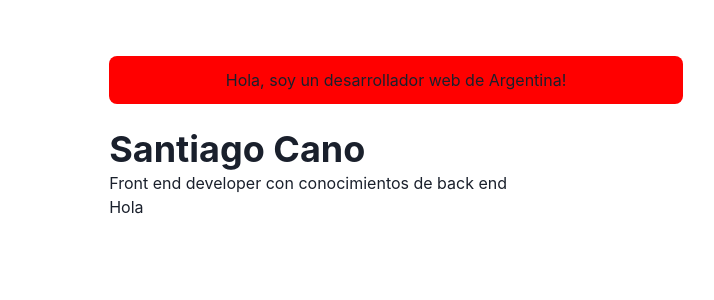
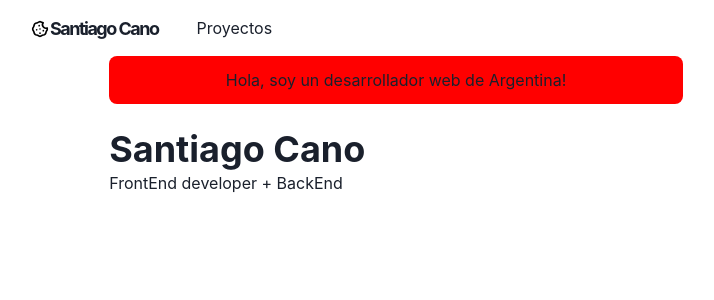
Before and after one commit to santicano2/santiPortfolio, a Next.js app: page / in a window 1280 px wide. Shown: the top 300 px of the page, without its empty margins (244-958 px from the left). Built offline with nearby package versions, Linux system fonts and the light colour scheme.

Commit message:
añadido navBar con su logo y un responsive menuButton

```diff
--- a/components/layouts/main.js
+++ b/components/layouts/main.js
@@ -1,5 +1,5 @@
-/* eslint-disable no-unused-vars */
 import Head from 'next/head'
+import Navbar from '../navbar'
 import { Box, Container } from '@chakra-ui/react'
 
 const Main = ({ children, router }) => {
@@ -10,6 +10,8 @@ const Main = ({ children, router }) => {
         <title>Santiago Cano - Homepage</title>
       </Head>
 
+      <Navbar path={router.asPath} />
+
       <Container maxW="container.md" pt={14}>
         {children}
       </Container>
--- a/components/logo.js
+++ b/components/logo.js
@@ -18,23 +18,21 @@ const LogoBox = styled.span`
 `
 
 const Logo = () => {
-  const footPrintImg = `/images/footprint${useColorModeValue('', '-dark')}.png`
+  const cookieImg = `/images/cookie${useColorModeValue('', '-dark')}.svg`
 
   return (
     <Link href="/">
-      <a>
       <LogoBox>
-          <Image src={footPrintImg} width={20} height={20} alt="logo" />
+        <Image src={cookieImg} width={20} height={20} alt="logo" />
         <Text
           color={useColorModeValue('gray.800', 'whiteAlpha.900')}
-            fontFamily="M PLUS Rounded 1c"
+          fontFamily='M PLUS Rounded 1c", sans-serif'
           fontWeight="bold"
           ml={3}
         >
           Santiago Cano
         </Text>
       </LogoBox>
-      </a>
     </Link>
   )
 }
--- /dev/null
+++ b/components/navbar.js
@@ -0,0 +1,116 @@
+/* eslint-disable react/display-name */
+import { forwardRef } from 'react'
+import Logo from './logo'
+import NextLink from 'next/link'
+import {
+  Container,
+  Box,
+  Link,
+  Stack,
+  Heading,
+  Flex,
+  Menu,
+  MenuItem,
+  MenuList,
+  MenuButton,
+  IconButton,
+  useColorModeValue
+} from '@chakra-ui/react'
+import { HamburgerIcon } from '@chakra-ui/icons'
+
+const LinkItem = ({ href, path, target, children, ...props }) => {
+  const active = path === href
+  const inactiveColor = useColorModeValue('gray.800', 'whiteAlpha.900')
+
+  return (
+    <Link
+      as={NextLink}
+      href={href}
+      scroll={false}
+      p={2}
+      bg={active ? 'grassTeal' : undefined}
+      color={active ? '#202023' : inactiveColor}
+      target={target}
+      {...props}
+    >
+      {children}
+    </Link>
+  )
+}
+
+const MenuLink = forwardRef((props, ref) => (
+  <Link ref={ref} as={NextLink} {...props} />
+))
+
+const Navbar = props => {
+  const { path } = props
+
+  return (
+    <Box
+      position="fixed"
+      as="nav"
+      w="100%"
+      bg={useColorModeValue('ffffff40', '#20202380')}
+      style={{ backdropFilter: 'blur(10px)' }}
+      zIndex={2}
+      {...props}
+    >
+      <Container
+        display="flex"
+        p={2}
+        maxW="container.md"
+        flexWrap="wrap"
+        textAlign="center"
+        justifyContent="space-between"
+      >
+        <Flex align="center" mr={5}>
+          <Heading as="h1" size="lg" letterSpacing={'tighter'}>
+            <Logo />
+          </Heading>
+        </Flex>
+
+        <Stack
+          direction={{ base: 'column', md: 'row' }}
+          display={{ base: 'none', md: 'flex' }}
+          width={{ base: 'full', md: 'auto' }}
+          alignItems="center"
+          flexGrow={1}
+          mt={{ base: 4, md: 0 }}
+        >
+          <LinkItem href="/projects" path={path}>
+            Proyectos
+          </LinkItem>
+        </Stack>
+
+        <Box flex={1} textAlign="right">
+          <Box ml={2} display={{ base: 'inline-block', md: 'none' }}>
+            <Menu>
+              <MenuButton
+                as={IconButton}
+                icon={<HamburgerIcon />}
+                variant="outline"
+                aria-label="Opciones"
+              />
+              <MenuList>
+                <MenuItem as={MenuLink} href="/">
+                  Sobre mí
+                </MenuItem>
+                <MenuItem as={MenuLink} href="/projects">
+                  Proyectos
+                </MenuItem>
+                <MenuItem
+                  as={MenuLink}
+                  href="https://github.com/LaVieja1/santiPortfolio"
+                >
+                  Ver código
+                </MenuItem>
+              </MenuList>
+            </Menu>
+          </Box>
+        </Box>
+      </Container>
+    </Box>
+  )
+}
+
+export default Navbar
--- a/pages/index.js
+++ b/pages/index.js
@@ -3,7 +3,7 @@ import { Container, Box, Heading } from '@chakra-ui/react'
 const Page = () => {
   return (
     <Container>
-      <Box borderRadius="lg" bg="red" p={3} mb={6} align="center">
+      <Box borderRadius="lg" bg="red" p={3} mb={6} textAlign="center">
         Hola, soy un desarrollador web de Argentina!
       </Box>
 
@@ -12,10 +12,9 @@ const Page = () => {
           <Heading as="h2" variant="page-title">
             Santiago Cano
           </Heading>
-          <p>Front end developer con conocimientos de back end</p>
+          <p>FrontEnd developer + BackEnd</p>
         </Box>
       </Box>
-      <div>Hola</div>
     </Container>
   )
 }
```
Also changed, not shown: public/images/cookie.svg (added). Lines whose indentation alone changed are shown as unchanged.
